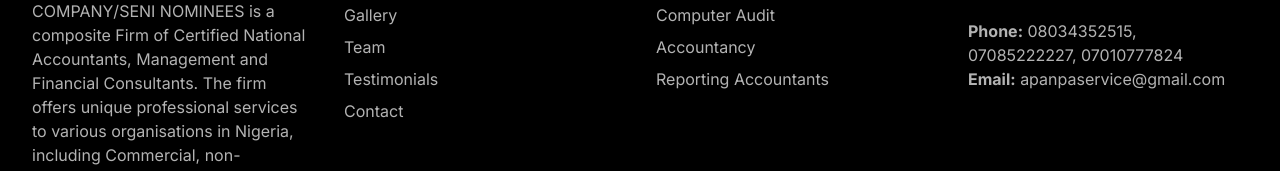
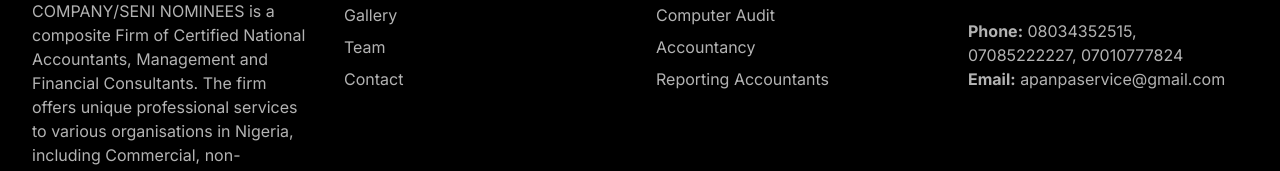
Before and after one commit to anointedngeorge/adeyemi-website, a Next.js app: page / in a window 1280 px wide. Shown: the part 8404-8575 px from the top of the page. Built offline with nearby package versions, Linux system fonts and the light colour scheme.

Commit message:
edited config file

```diff
--- a/components/footer.tsx
+++ b/components/footer.tsx
@@ -69,15 +69,8 @@ export default function Footer() {
                     </Link>
               </li>
             ))}
-
-
               <li>
-                <Link href="#testimonials" className="text-white/70 hover:text-secondary">
-                  Testimonials
-                </Link>
-              </li>
-              <li>
-                <Link href="#contact" className="text-white/70 hover:text-secondary">
+                <Link href="/contact" className="text-white/70 hover:text-secondary">
                   Contact
                 </Link>
               </li>
```
